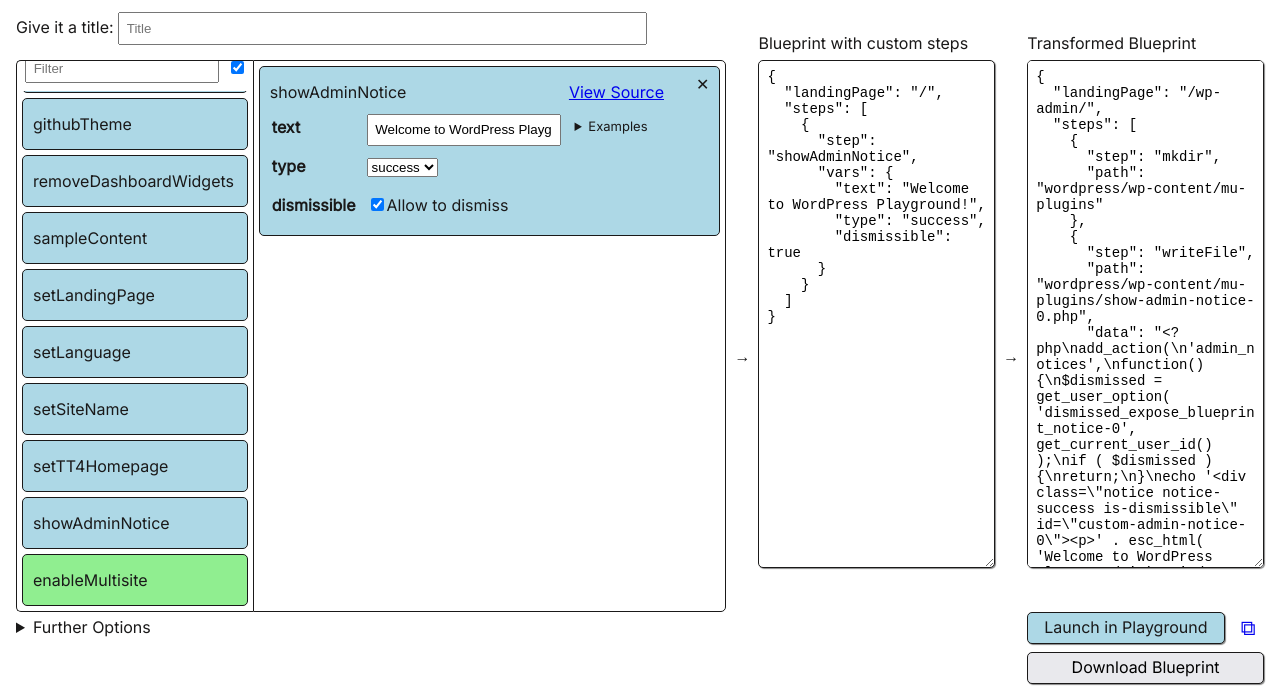
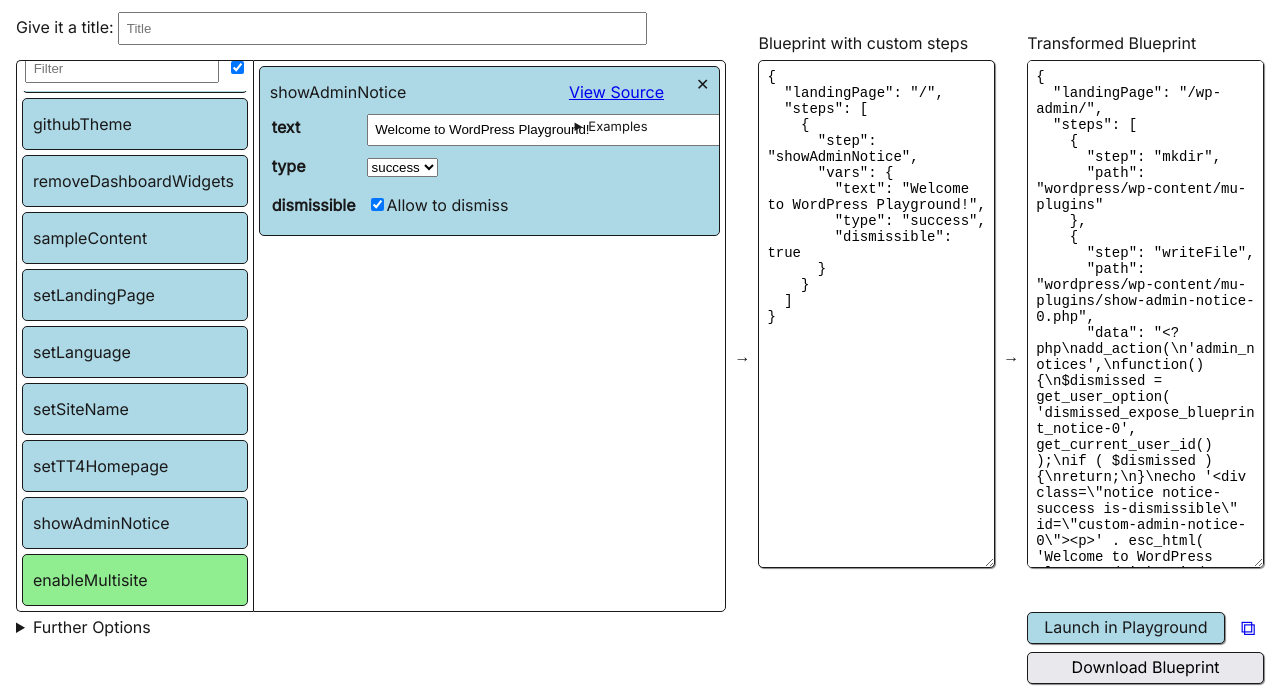
Before and after one commit to akirk/playground-step-library, a plain HTML site: page index.html in a window 1280 px wide. Both pictures are taken after a click on the element "showAdminNotice". Shown: the part 132-824 px from the top of the page. Drawn offline with nearby package versions, Linux system fonts and the light colour scheme; files whose address does not match are found by name.

Commit message:
Make the text fields wider

```diff
--- a/style.css
+++ b/style.css
@@ -191,6 +191,10 @@
 	vertical-align: top;
 	width: 27em;
 	height: 3em;
+}
+
+.step td > input[type=text] {
+	width: 27em;
 }
 
 .step td > label {
```
